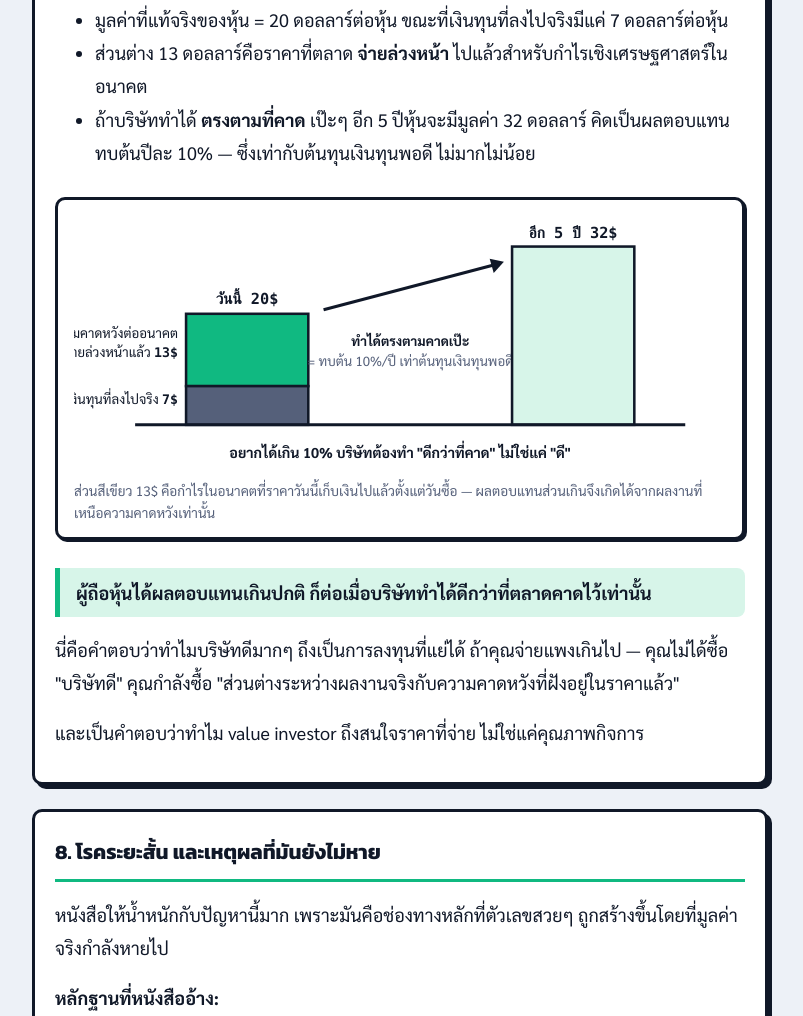
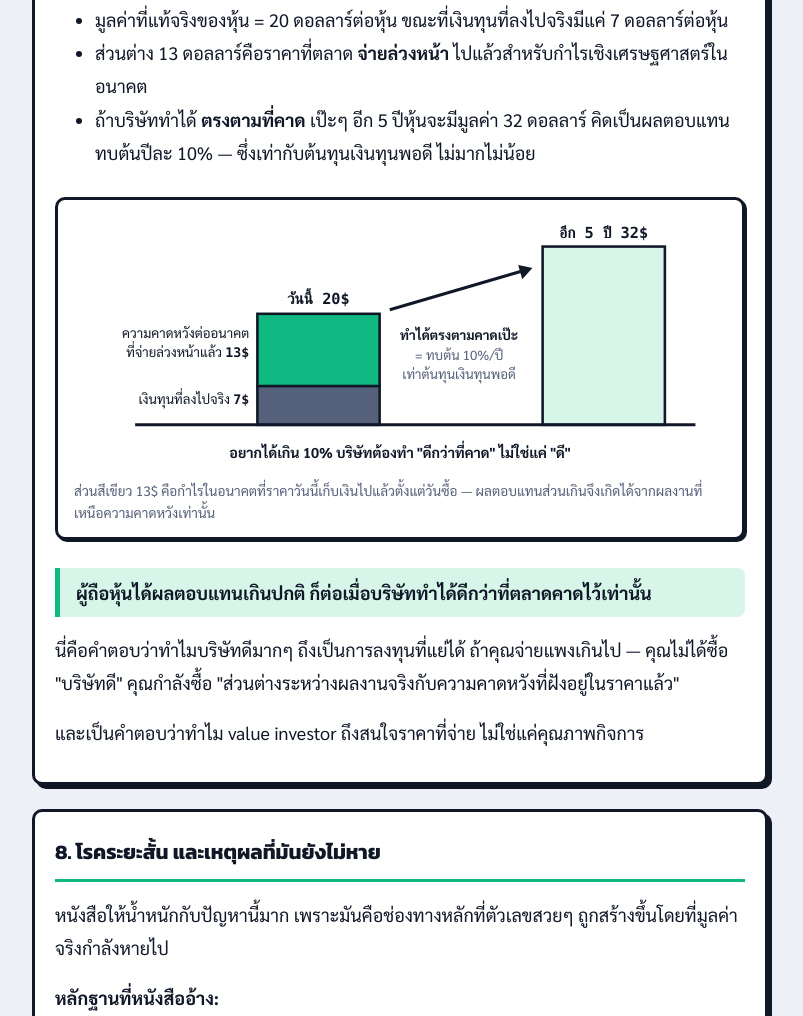
Before and after one commit to bossnontaruj-maker/exponential-surge, a plain HTML site: page modules/01-where-value-comes-from/concept.html in a window 1280 px wide. Shown: the part 6243-7259 px from the top of the page, without its empty margins (240-1043 px from the left). Drawn offline with Linux system fonts and the light colour scheme.

Commit message:
update share build 2026-08-14

```diff
--- a/modules/01-where-value-comes-from/concept.html
+++ b/modules/01-where-value-comes-from/concept.html
@@ -173,19 +173,20 @@
 <ul><li>มูลค่าที่แท้จริงของหุ้น = 20 ดอลลาร์ต่อหุ้น ขณะที่เงินทุนที่ลงไปจริงมีแค่ 7 ดอลลาร์ต่อหุ้น</li><li>ส่วนต่าง 13 ดอลลาร์คือราคาที่ตลาด <strong>จ่ายล่วงหน้า</strong> ไปแล้วสำหรับกำไรเชิงเศรษฐศาสตร์ในอนาคต</li><li>ถ้าบริษัททำได้ <strong>ตรงตามที่คาด</strong> เป๊ะๆ อีก 5 ปีหุ้นจะมีมูลค่า 32 ดอลลาร์ คิดเป็นผลตอบแทนทบต้นปีละ 10% — ซึ่งเท่ากับต้นทุนเงินทุนพอดี ไม่มากไม่น้อย</li></ul>
 <figure class="fig">
 <svg viewBox="0 0 640 250" role="img" aria-label="ราคาหุ้นวันนี้ 20 ดอลลาร์ ประกอบด้วยเงินทุนจริง 7 กับความคาดหวังที่จ่ายล่วงหน้า 13 ถ้าทำได้ตามคาด อีก 5 ปีมูลค่า 32 ดอลลาร์ เท่ากับผลตอบแทนปีละ 10 เปอร์เซ็นต์พอดี">
-  <text x="170" y="86" text-anchor="middle" font-size="15" font-weight="700" fill="var(--ink)" class="num">วันนี้ 20$</text>
-  <rect x="110" y="96" width="120" height="71" fill="var(--accent)" stroke="var(--ink)" stroke-width="2.5"/>
-  <rect x="110" y="167" width="120" height="38" fill="var(--muted)" stroke="var(--ink)" stroke-width="2.5"/>
-  <text x="102" y="185" font-size="13" fill="var(--ink)" text-anchor="end">เงินทุนที่ลงไปจริง <tspan font-weight="700" class="num">7$</tspan></text>
-  <text x="102" y="120" font-size="13" fill="var(--ink)" text-anchor="end">ความคาดหวังต่ออนาคต</text>
-  <text x="102" y="138" font-size="13" fill="var(--ink)" text-anchor="end">ที่จ่ายล่วงหน้าแล้ว <tspan font-weight="700" class="num">13$</tspan></text>
-  <line x1="245" y1="92" x2="412" y2="48" stroke="var(--ink)" stroke-width="3"/>
-  <polygon points="422,45 408,42 412,56" fill="var(--ink)"/>
-  <text x="330" y="128" text-anchor="middle" font-size="13" font-weight="700" fill="var(--ink)">ทำได้ตรงตามคาดเป๊ะ</text>
-  <text x="330" y="147" text-anchor="middle" font-size="13" fill="var(--muted)">= ทบต้น 10%/ปี เท่าต้นทุนเงินทุนพอดี</text>
-  <text x="490" y="22" text-anchor="middle" font-size="15" font-weight="700" fill="var(--ink)" class="num">อีก 5 ปี 32$</text>
-  <rect x="430" y="30" width="120" height="175" fill="var(--accent-soft)" stroke="var(--ink)" stroke-width="2.5"/>
-  <line x1="60" y1="205" x2="600" y2="205" stroke="var(--ink)" stroke-width="3"/>
+  <text x="240" y="86" text-anchor="middle" font-size="15" font-weight="700" fill="var(--ink)" class="num">วันนี้ 20$</text>
+  <rect x="180" y="96" width="120" height="71" fill="var(--accent)" stroke="var(--ink)" stroke-width="2.5"/>
+  <rect x="180" y="167" width="120" height="38" fill="var(--muted)" stroke="var(--ink)" stroke-width="2.5"/>
+  <text x="172" y="185" font-size="13" fill="var(--ink)" text-anchor="end">เงินทุนที่ลงไปจริง <tspan font-weight="700" class="num">7$</tspan></text>
+  <text x="172" y="120" font-size="13" fill="var(--ink)" text-anchor="end">ความคาดหวังต่ออนาคต</text>
+  <text x="172" y="138" font-size="13" fill="var(--ink)" text-anchor="end">ที่จ่ายล่วงหน้าแล้ว <tspan font-weight="700" class="num">13$</tspan></text>
+  <line x1="310" y1="92" x2="440" y2="54" stroke="var(--ink)" stroke-width="3"/>
+  <polygon points="450,51 436,48 440,62" fill="var(--ink)"/>
+  <text x="378" y="122" text-anchor="middle" font-size="13" font-weight="700" fill="var(--ink)">ทำได้ตรงตามคาดเป๊ะ</text>
+  <text x="378" y="141" text-anchor="middle" font-size="13" fill="var(--muted)">= ทบต้น 10%/ปี</text>
+  <text x="378" y="160" text-anchor="middle" font-size="13" fill="var(--muted)">เท่าต้นทุนเงินทุนพอดี</text>
+  <text x="520" y="22" text-anchor="middle" font-size="15" font-weight="700" fill="var(--ink)" class="num">อีก 5 ปี 32$</text>
+  <rect x="460" y="30" width="120" height="175" fill="var(--accent-soft)" stroke="var(--ink)" stroke-width="2.5"/>
+  <line x1="60" y1="205" x2="610" y2="205" stroke="var(--ink)" stroke-width="3"/>
   <text x="320" y="238" text-anchor="middle" font-size="14" font-weight="700" fill="var(--ink)">อยากได้เกิน 10% บริษัทต้องทำ &quot;ดีกว่าที่คาด&quot; ไม่ใช่แค่ &quot;ดี&quot;</text>
 </svg>
 <figcaption>ส่วนสีเขียว 13$ คือกำไรในอนาคตที่ราคาวันนี้เก็บเงินไปแล้วตั้งแต่วันซื้อ — ผลตอบแทนส่วนเกินจึงเกิดได้จากผลงานที่เหนือความคาดหวังเท่านั้น</figcaption>
```
Also changed, not shown: 1 other file.
